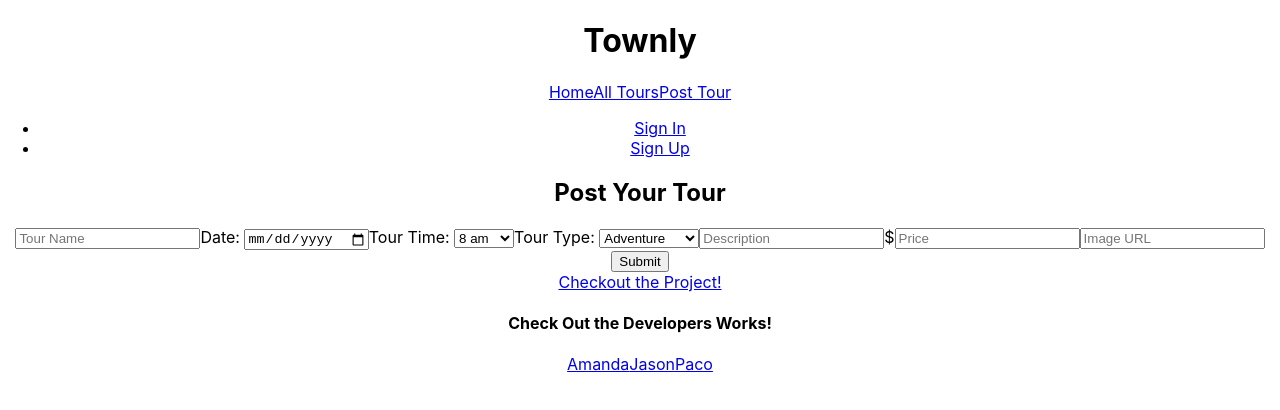
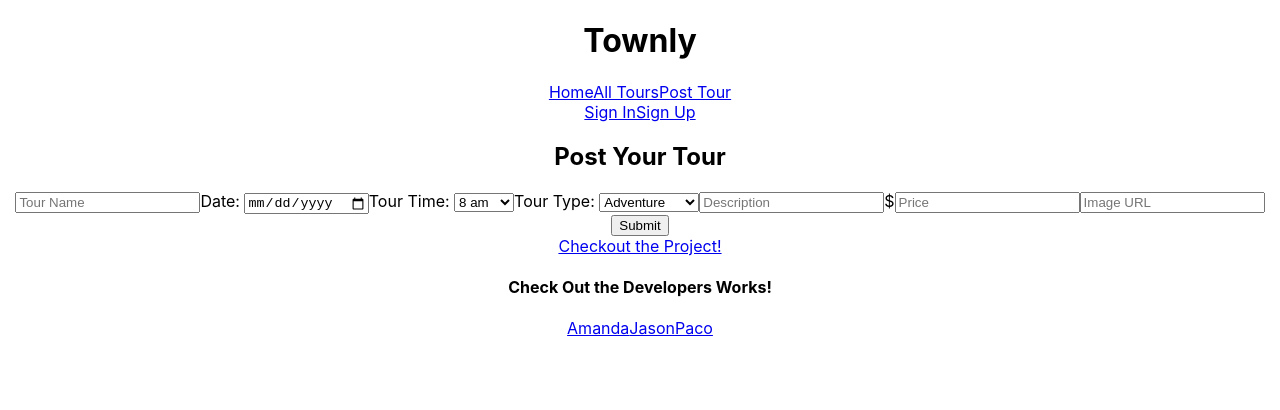
Before and after one commit to Jason-Berkower/townly, a React (Create React App) app in the folder client/: page /create-tour in a window 1280 px wide. Shown: the top 410 px of the page. Built offline with nearby package versions, Linux system fonts and the light colour scheme.

Commit message:
adjust nav

```diff
--- a/client/src/components/Nav.jsx
+++ b/client/src/components/Nav.jsx
@@ -4,22 +4,17 @@ export default function Nav(props) {
   const displayLinks = () => {
     if (props.currentUser) {
       return (
-        <ul>
-          <li>
+        <div>
             <button onClick={props.logout}>Sign Out</button>
-          </li>
-        </ul>
+        </div>
       );
     } else {
       return (
-        <ul>
-          <li>
+        <div>
             <Link to="/sign-in">Sign In</Link>
-          </li>
-          <li>
             <Link to="/sign-up">Sign Up</Link>
-          </li>
-        </ul>
+        </div>
+
       );
     }
   };
```
